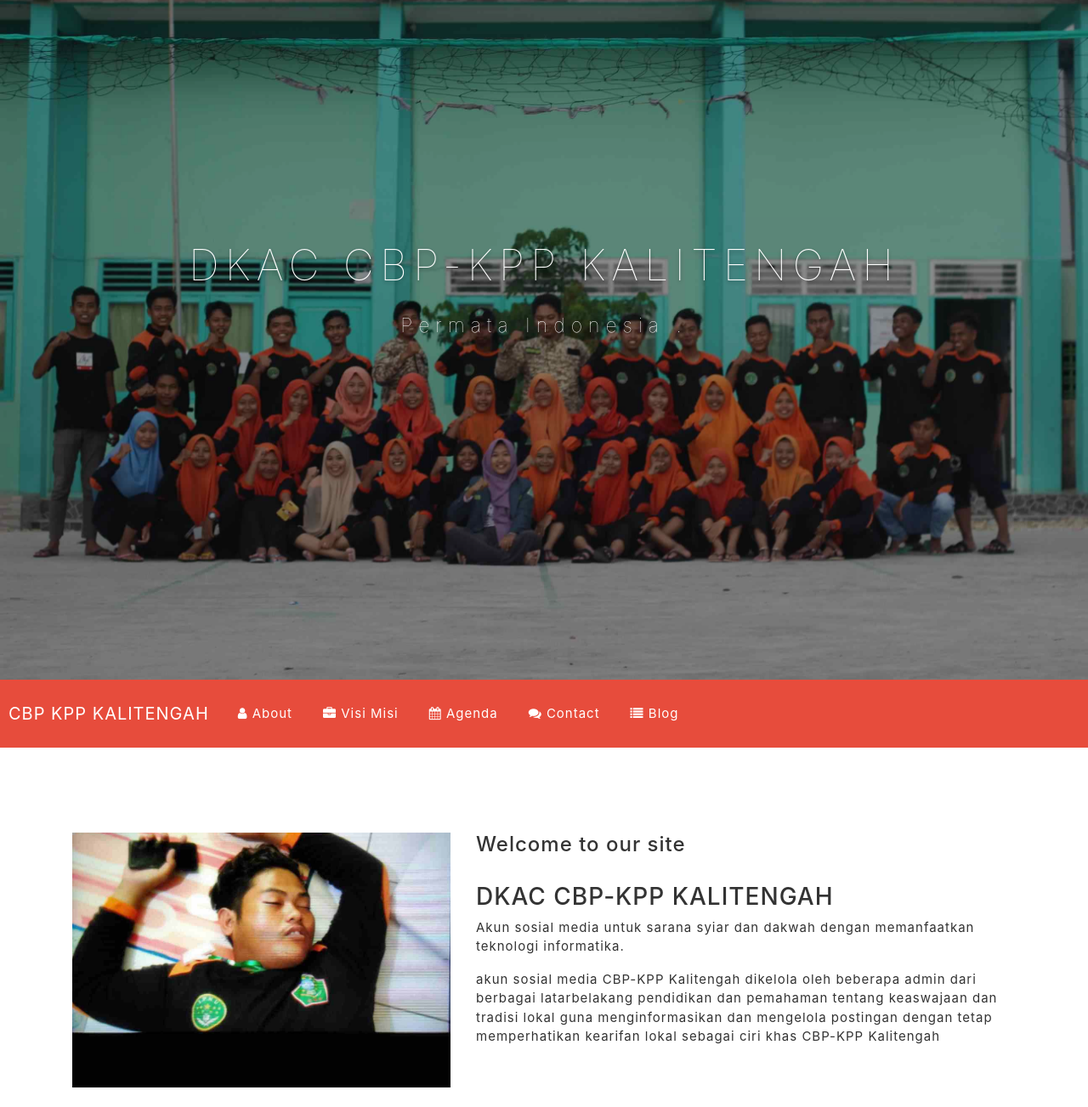
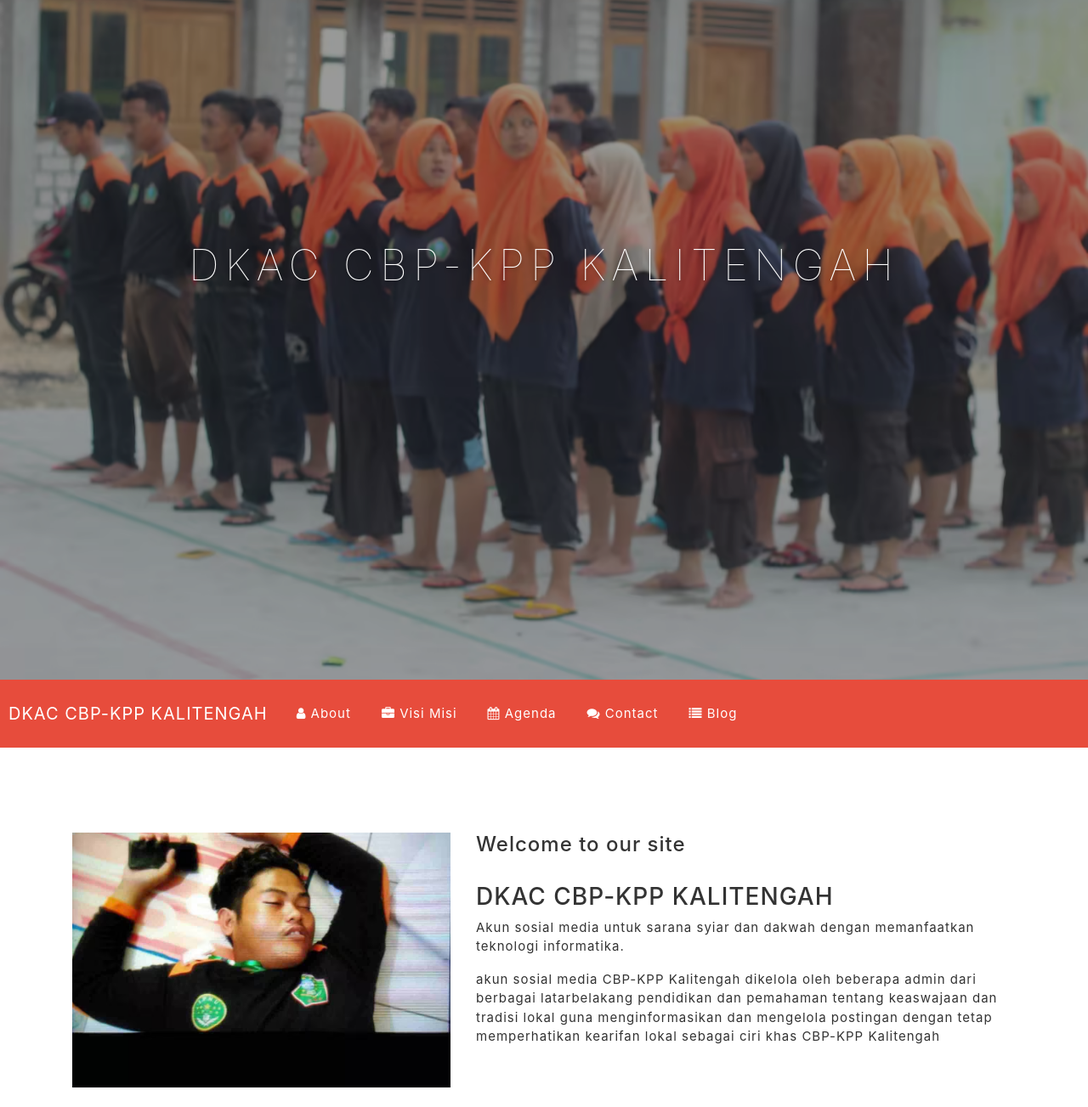
Before and after one commit to rulshrm/cbpkppkalitengah.github.io, a plain HTML site: page index.html in a window 1280 px wide. Shown: the top 1303 px of the page at 85% size. Drawn offline with nearby package versions, Linux system fonts and the light colour scheme.

Commit message:
Update index.html

```diff
--- a/index.html
+++ b/index.html
@@ -1,9 +1,10 @@
 <!DOCTYPE html>
 <html>
 <head>
+	<meta charset="UTF-8">
+	<meta name="viewport" content="width=device-width, initial-scale=1">
+
 	<title>DKAC CBP-KPP KALITENGAH</title>
-
-	<meta name="viewport" content="width=device-width, initial-scale=1">
 
 	<link rel="stylesheet" type="text/css" href="css/superslides.css">
 	<link rel="stylesheet" type="text/css" href="css/owl.carousel.min.css">
@@ -29,9 +30,9 @@
 		<div class="overlay"></div>
 
 		<div class="slides-container">
-		    <img src="img/slide3.jpeg" alt="">
-		    <img src="img/slide3.jpeg" alt="">
-		    <img src="img/slide3.jpeg" alt="">
+		    <img src="img/IMG_5907.JPG.avif" alt="">
+		    <img src="img/IMG_5889.JPG.avif" alt="">
+		    <img src="img/IMG_20221102_151944.avif" alt="">
 		</div>
 
 		<div class="titleMessage">
@@ -52,7 +53,7 @@
 
 
 	<nav id="navigation" class="navbar navbar-expand-lg">
-	  <a class="navbar-brand" href="index.html">CBP KPP KALITENGAH </a>
+	  <a class="navbar-brand" href="index.html">DKAC CBP-KPP KALITENGAH </a>
 
 	  <button class="navbar-toggler" type="button" data-toggle="collapse" data-target="#navbarNav" aria-controls="navbarNav" aria-expanded="false" aria-label="Toggle navigation">
 	    <span class="navbar-toggler-icon"></span>
@@ -91,7 +92,7 @@
 
 				<div class="col-md-5">
 					<div class="img-hover-zoom">
-						<img class="aboutImage" src="img/about.jpg">
+						<img class="aboutImage" src="img/about.avif">
 					</div>
 				</div>
 
@@ -122,7 +123,12 @@
 			<div class="row">
 
 				<div class="col-md-12 text-center">
-					<h2>Visi Misi</h2>
+					<h2 class="visimisis">Visi Misi</h2>
+					<p class="visimisi">Visi CBP adalah mengoptimalkan potensi dan meningkatkan kualitas kader IPNU,yang berwawasan kebangsaan  dan berakhlakul karimah.
+						Misi CBP ialah berpartisipasi aktif ikut membangun negara Republik Indonesia dengan mengibarkan panji-panji IPNU di setiap pengabdiannya, dalam bidang kedisiplinan, sosial kemanusiaan dan lingkungan hidup.</P>
+					<p class="visimisi">Visi KPP adalah mengoptimalkan potensi dan meningkatkan kualitas kader-kader IPPNU.
+						Misi KPP adalah berpartisipasi aktif ikut membangun Negara Kesatuan Republlik Indonesia dengan mengibarkan panji-panji NU di setiap pengabdiannya dalam bidang lingkungan alam, kesehatan, dan sosial kemasyarakatan.
+					</p>
 
 
 				</div>
```
